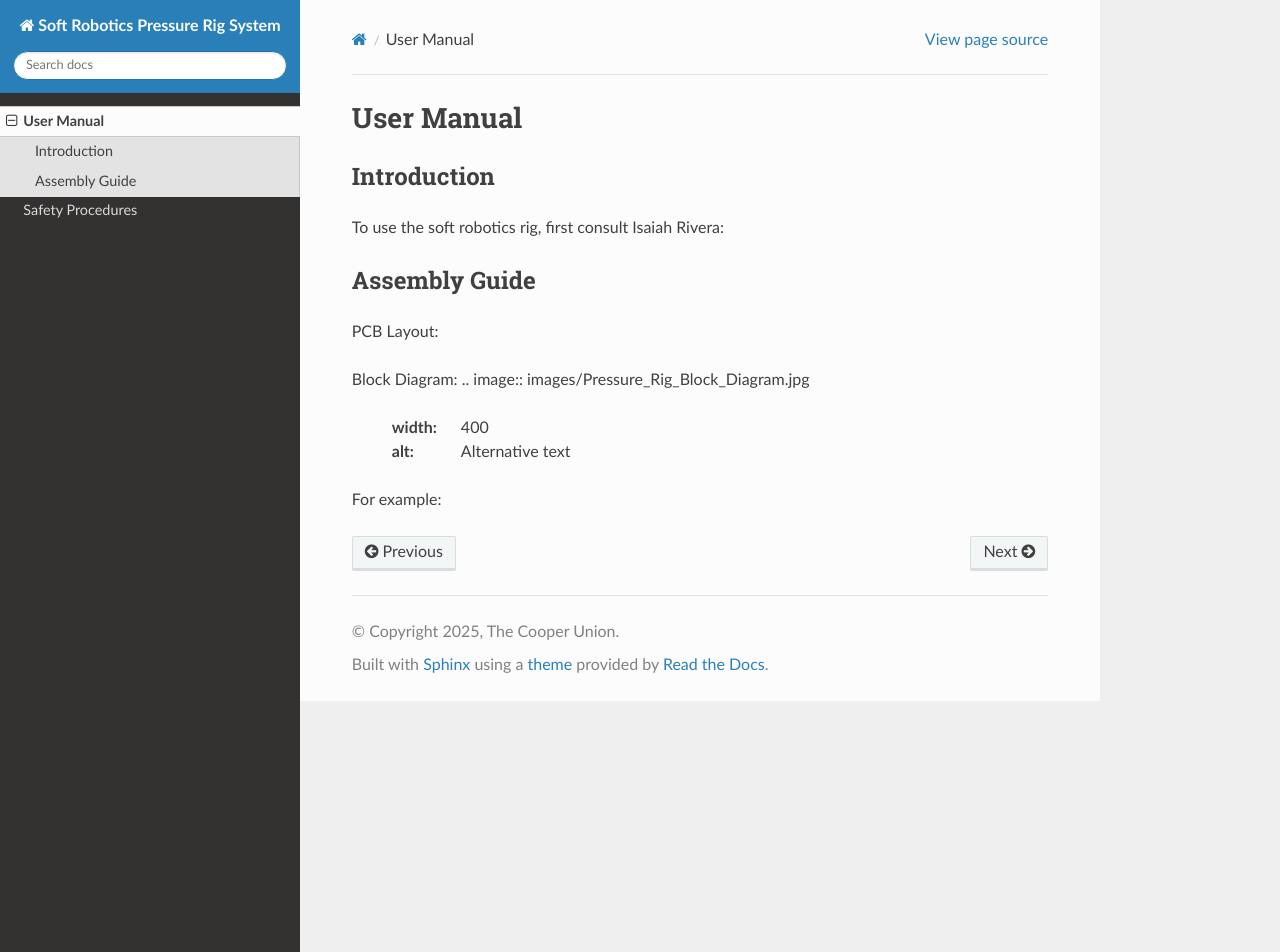
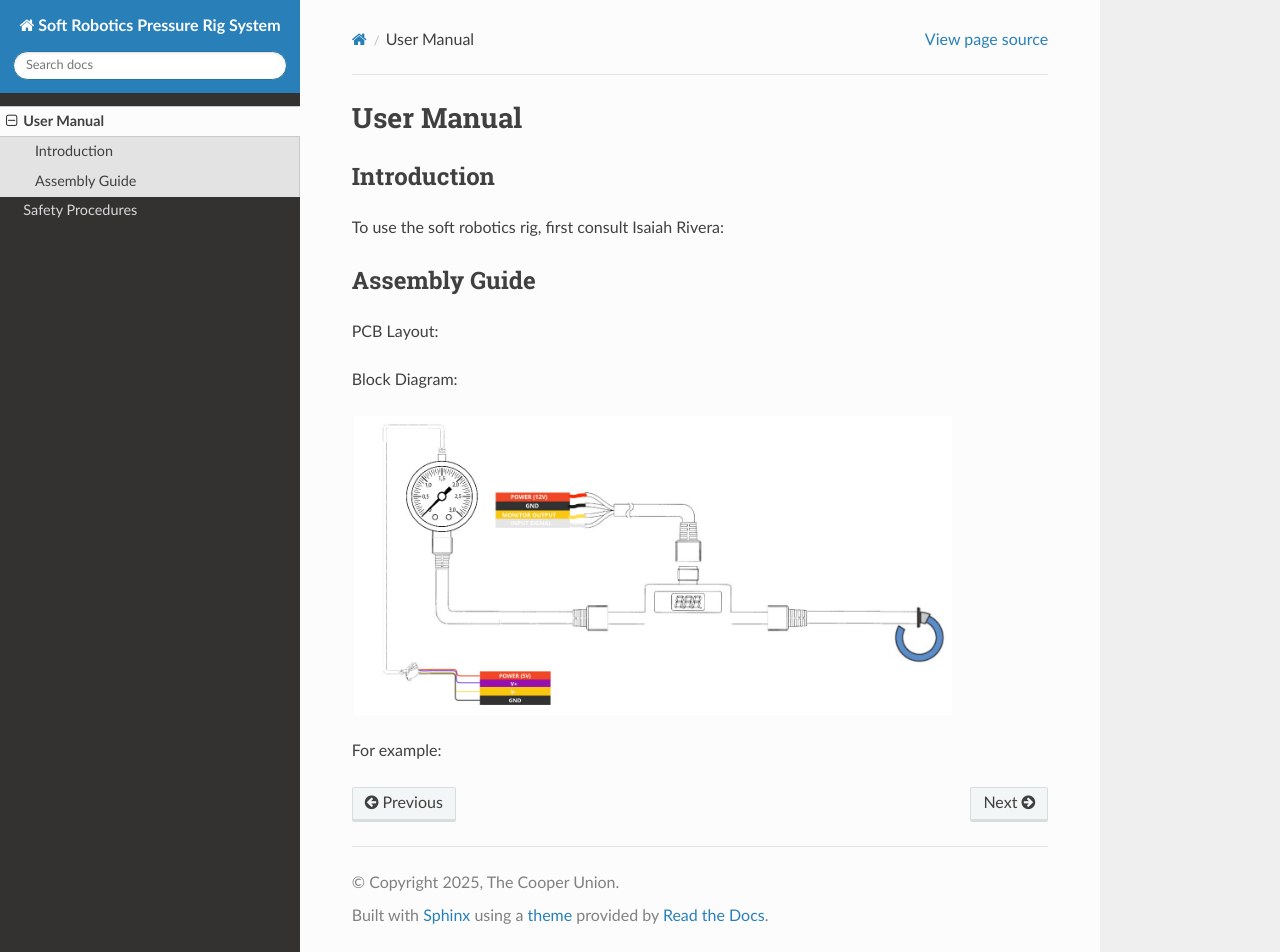
Before and after one commit to CooperUnionBIRDLab/Pressure_Rig_Docs, a Sphinx documentation site: the page built from docs/source/usage.rst, in a window 1280 px wide and 952 px high. Built offline with Sphinx 7.4.7 and the Read the Docs theme 3.1.0, drawn with Linux system fonts in a browser that asks for light colours.

Commit message:
Update usage.rst

```diff
--- a/docs/source/usage.rst
+++ b/docs/source/usage.rst
@@ -15,8 +15,9 @@ Assembly Guide
 PCB Layout:
 
 Block Diagram:
+
 .. image:: images/Pressure_Rig_Block_Diagram.jpg
-  :width: 400
-  :alt: Alternative text
+   :width: 600
+   :alt: Alternative Text
 
 For example:
```
